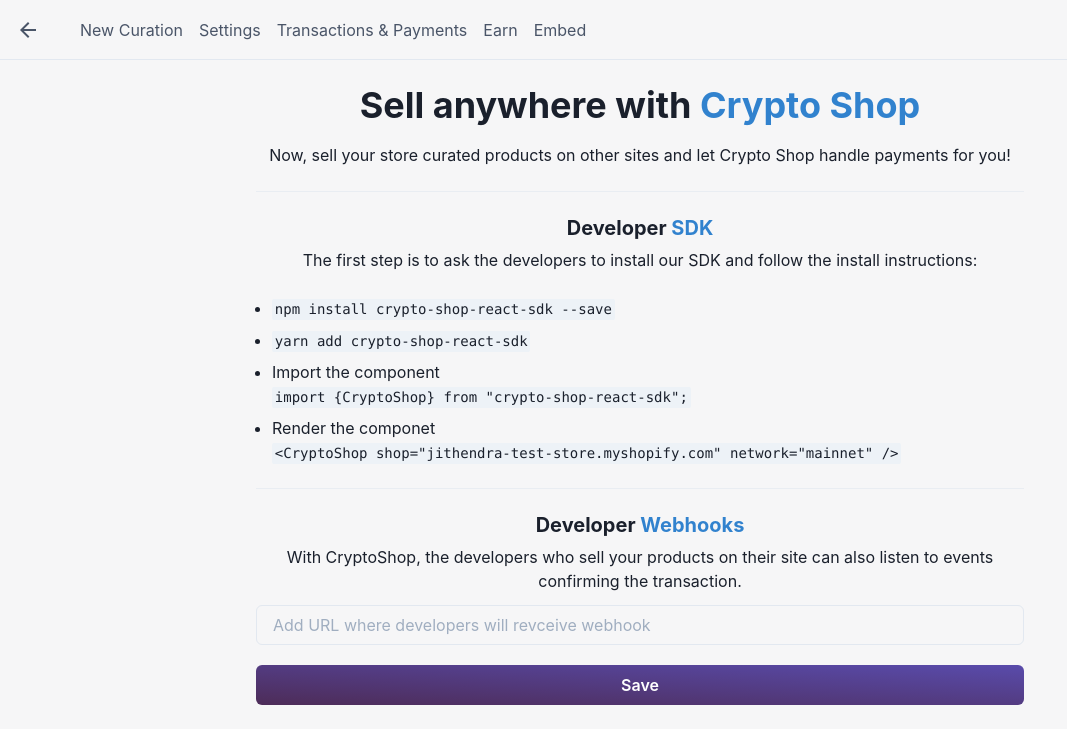
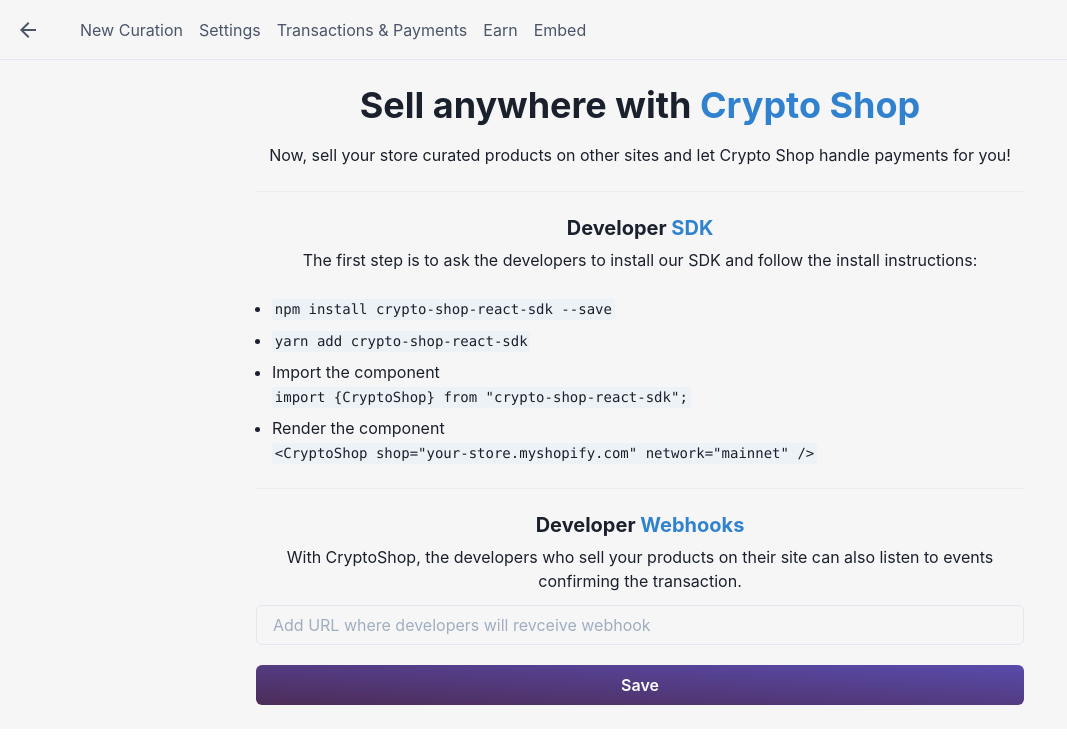
Before and after one commit to JubaStriker/haqq-app-dashboard, a React (Create React App) app: page /embed-instructions in a window 1280 px wide. Shown: the top 744 px of the page, without its empty margins (0-1067 px from the left). Built offline with nearby package versions, Linux system fonts and the light colour scheme; what hashconnect, parse would draw is missing.

Commit message:
Transaction updated

```diff
--- a/src/routes/connect-wallet/index.js
+++ b/src/routes/connect-wallet/index.js
@@ -34,7 +34,7 @@
     if (walletState.get?.success?.ok) {
       console.log(walletState.get);
       toast({
-        title: "Wallet Connected",
+        title: "Success",
         status: "success",
       });
     }
--- a/src/routes/embed-insturctions/index.js
+++ b/src/routes/embed-insturctions/index.js
@@ -90,11 +90,11 @@
               </Code>
             </ListItem>
             <ListItem>
-              <Text>Render the componet</Text>
+              <Text>Render the component</Text>
               <Code>
                 {`
                 <CryptoShop
-                    shop="jithendra-test-store.myshopify.com"
+                    shop="your-store.myshopify.com"
                     network="mainnet"
                 />
                 `}
--- a/src/routes/transaction/index.js
+++ b/src/routes/transaction/index.js
@@ -115,7 +115,7 @@
                     :
                     <Tr>
                       <Th>Account</Th>
-                      {/* <Th isNumeric>Amount</Th> */}
+                      <Th isNumeric>Amount</Th>
                       <Th>Fee</Th>
                       <Th>Result</Th>
                       <Th>Transaction Ref</Th>
```
Also changed, not shown: 1 other file (tests, documents, lock files or other folders).
